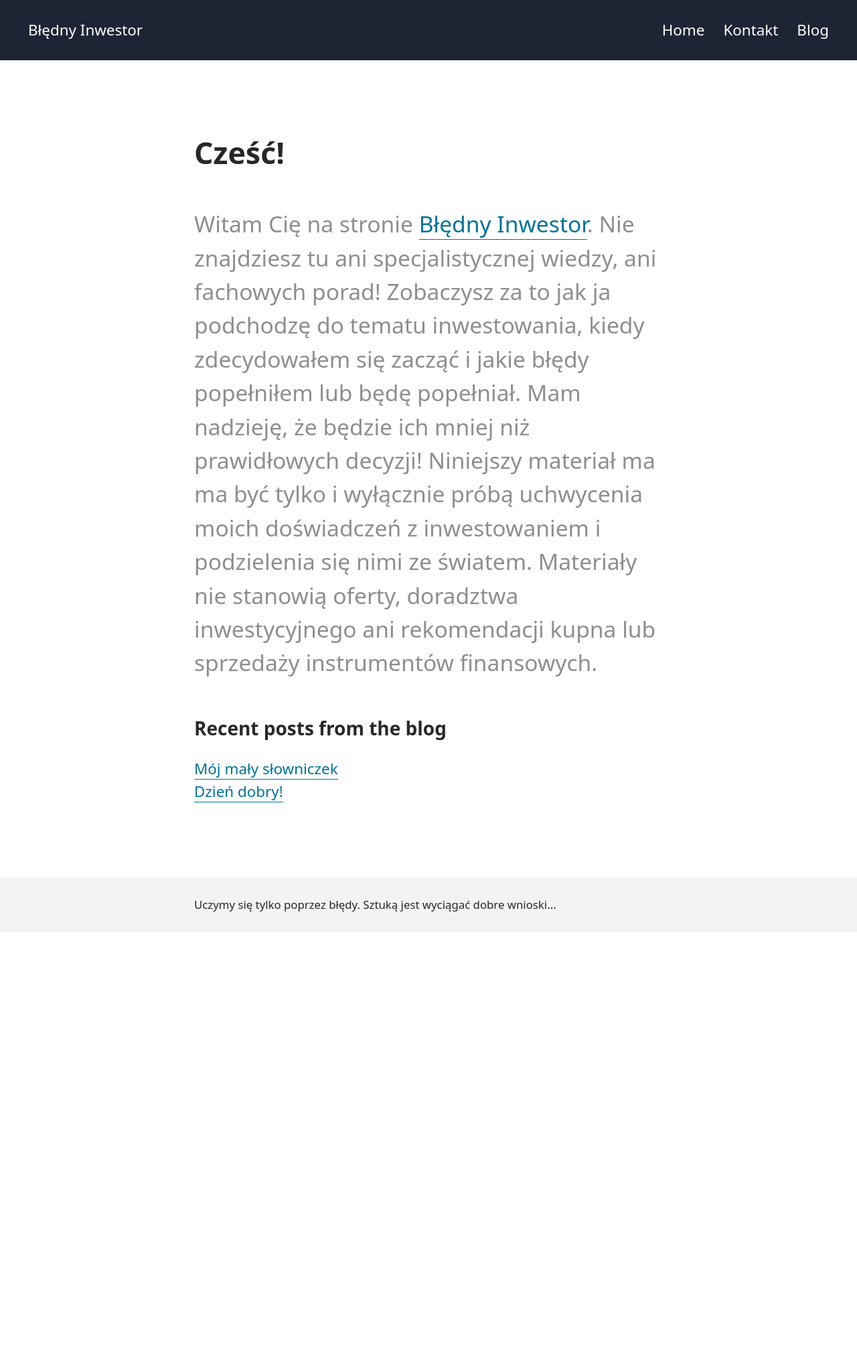
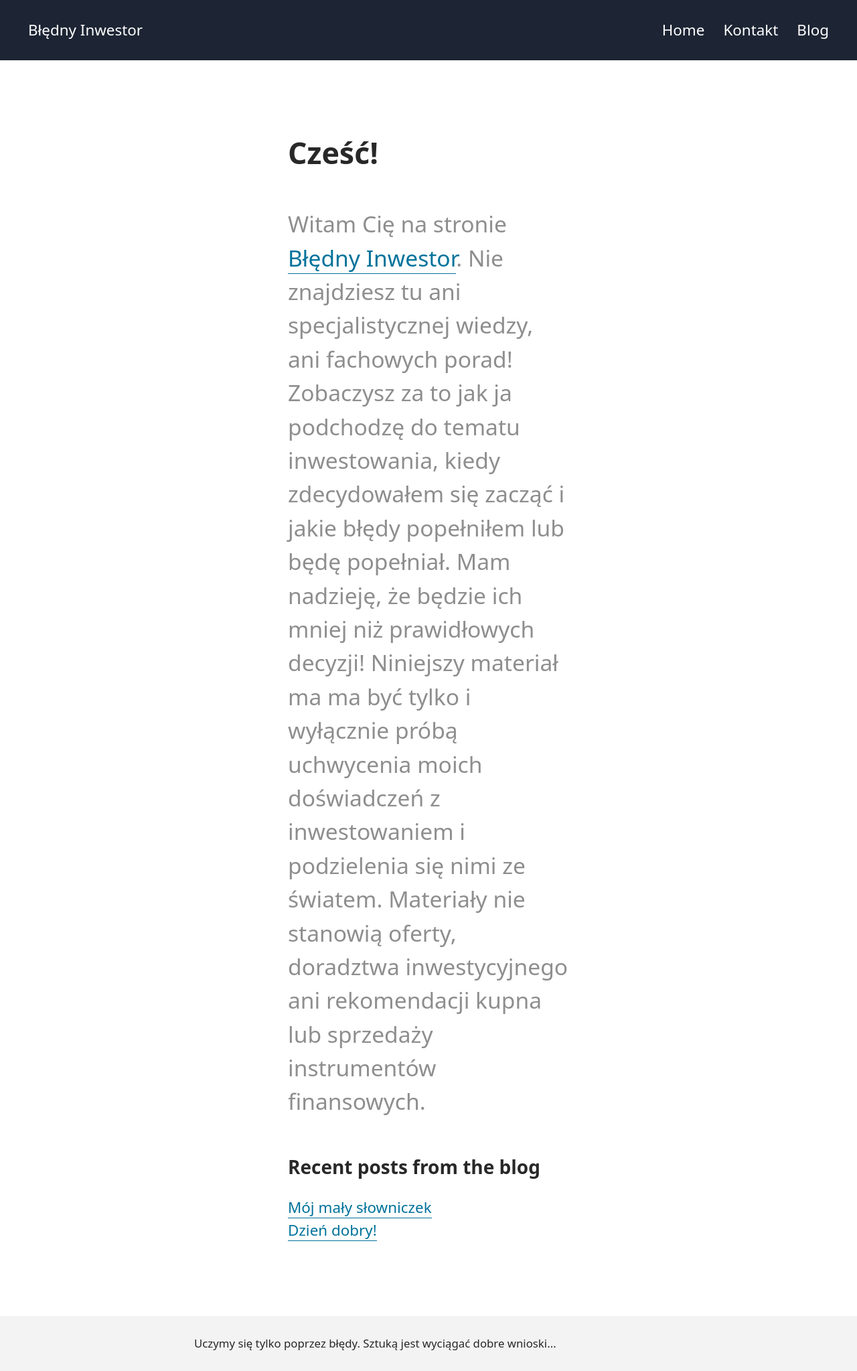
Before and after one commit to catpersec/blednyinwestor-website, a Jekyll site: the page built from pages/index.md, in a window 1280 px wide. Shown: the whole page at 67% size. Built offline with Jekyll 4.4.1, drawn with Linux system fonts in a browser that asks for light colours; a script that is not in the unit is left out; before the commit the page ends 1391 px from its top, so only the background shows below that.

Commit message:
Update _app.scss

```diff
--- a/_sass/partials/_app.scss
+++ b/_sass/partials/_app.scss
@@ -93,8 +93,8 @@ header > nav {
 main {
   width: 100%;
   max-width: 100rem;
-  margin-right: auto;
-  margin-left: auto;
+  margin-right: 10rem;
+  margin-left: 10rem;
   grid-column: main;
   display: grid;
   padding-top: 8rem;
```
